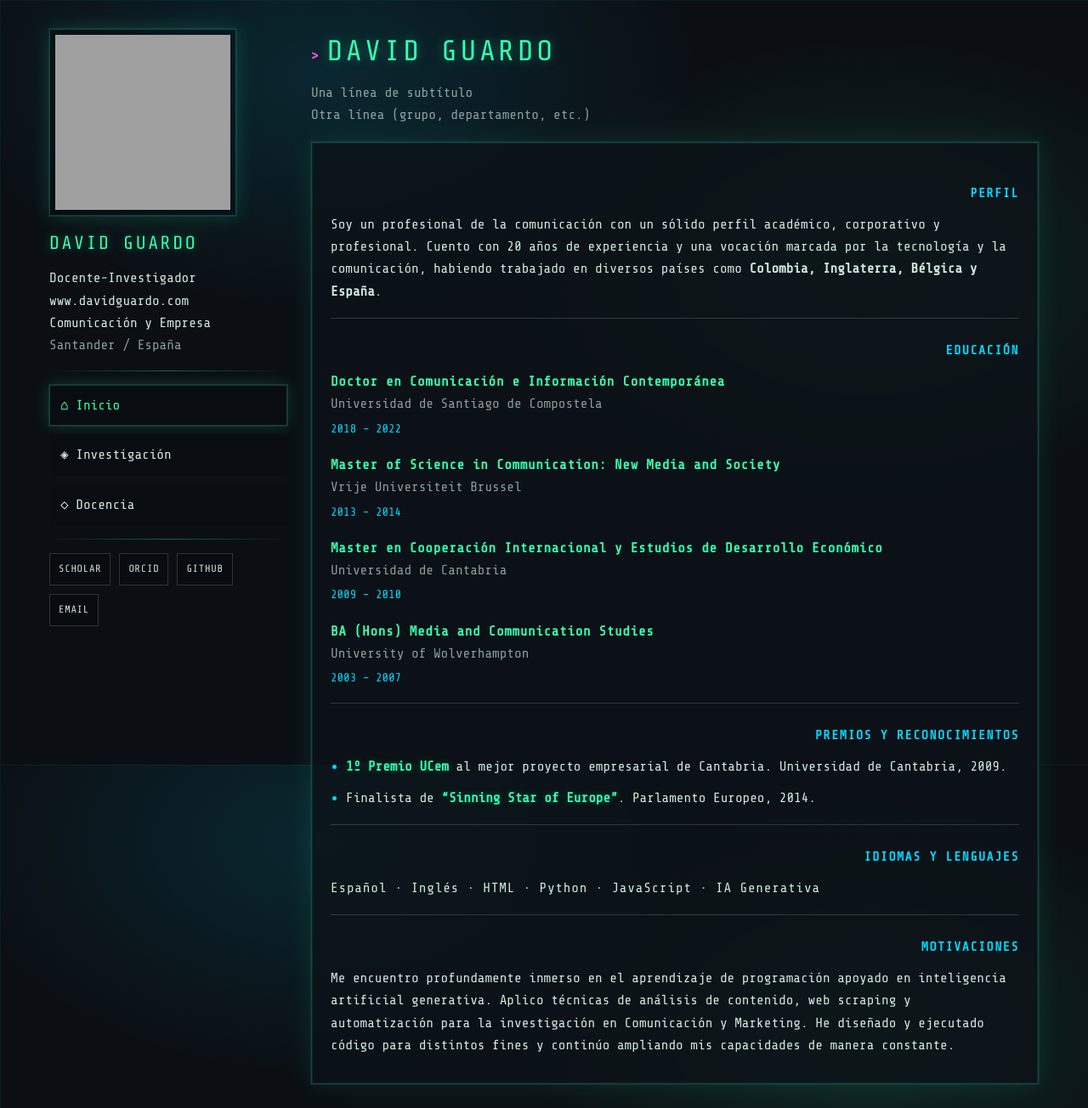
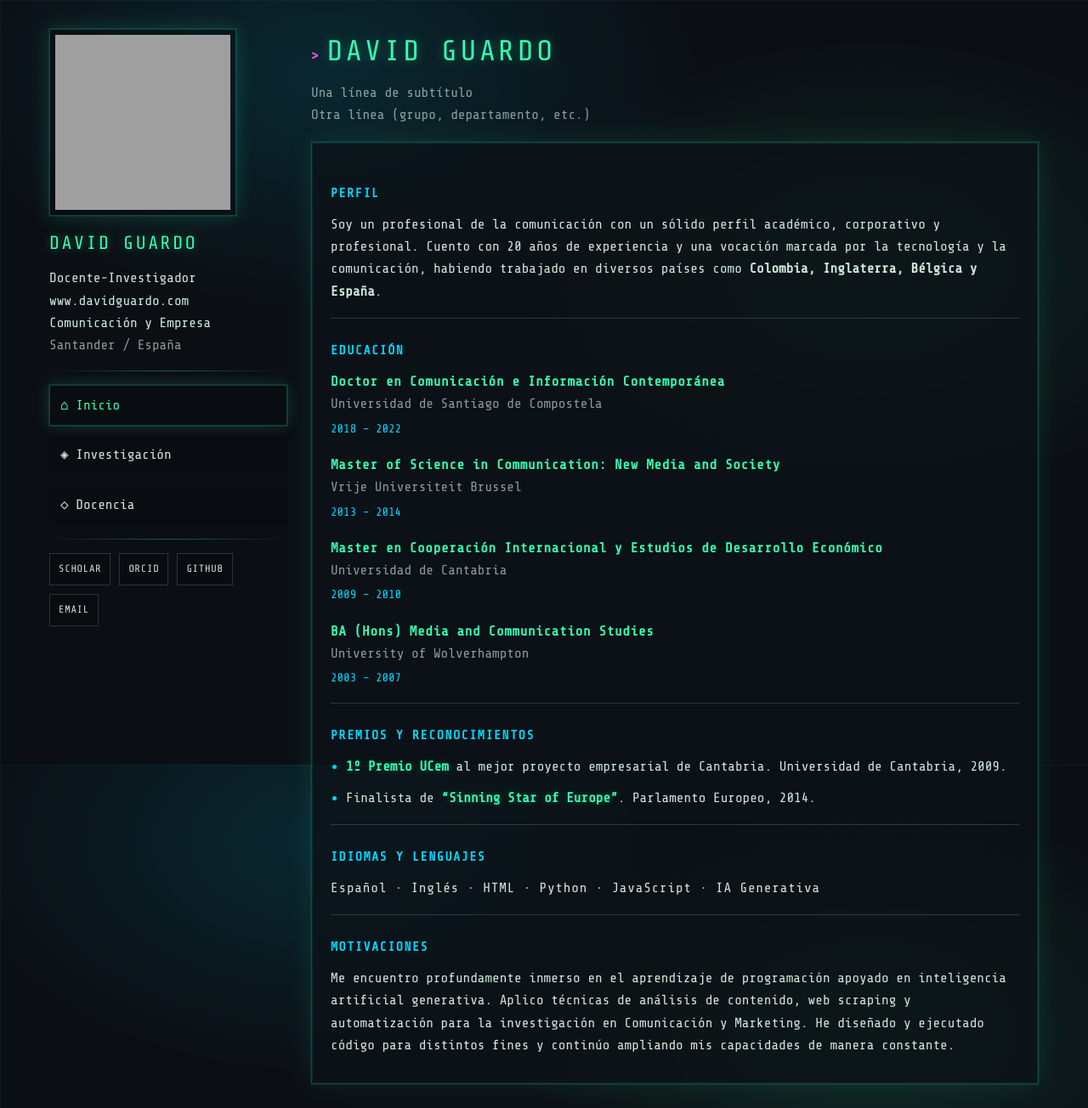
Before and after one commit to guardovich/guardovich.github.io, a Jekyll site: the page built from index.md, in a window 1280 px wide. Shown: the whole page at 85% size. Built offline with Jekyll 4.4.1, drawn with Linux system fonts in a browser that asks for light colours; grey boxes are pictures that could not be loaded.

Commit message:
Update style.css

```diff
--- a/assets/style.css
+++ b/assets/style.css
@@ -343,3 +343,8 @@ body{
   box-shadow: 0 0 0 1px rgba(51,255,177,0.12), 0 0 18px rgba(51,255,177,0.18);
   color: var(--neon);
 }
+
+/* Títulos CV (izquierda) */
+.cv-title{
+  text-align: left !important;
+}
```
